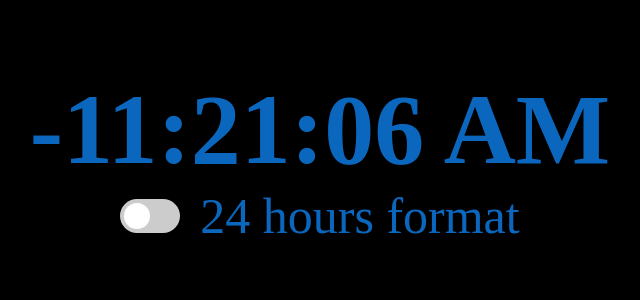
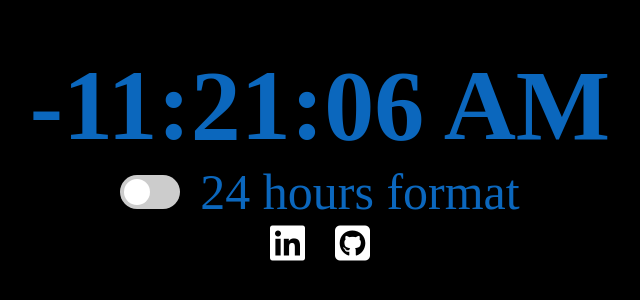
Before and after one commit to aneudya4/digital-clock, a plain HTML site: page index.html in a window 1280 px wide. Shown: the part 242-542 px from the top of the page, without its empty margins (320-960 px from the left). Drawn offline with Linux system fonts and the light colour scheme.

Commit message:
added social media icons

```diff
--- a/index.html
+++ b/index.html
@@ -4,7 +4,11 @@
     <meta charset="UTF-8" />
     <meta name="viewport" content="width=device-width, initial-scale=1.0" />
     <link rel="stylesheet" href="./main.css" />
-    <title>Document</title>
+    <script
+    src="https://kit.fontawesome.com/4fbeabb42e.js"
+    crossorigin="anonymous"
+  ></script>
+    <title>Digital Clock</title>
   </head>
   <body>
     <main class="container">
@@ -16,6 +20,16 @@
         </label>
         <span> 24 hours format</span>
       </div>
+      <footer>
+        <ul>
+          <li>
+            <a href=https://www.linkedin.com/in/aneudy-adames-600441158/" target='_blank'><i class="fab fa-linkedin"></i></a>
+          </li>
+          <li>
+            <a href="https://github.com/aneudya4" target='_blank'><i class="fab fa-github-square"></i></a>
+          </li>
+        </ul>
+      </footer>
     </main>
     <script src="./index.js"></script>
   </body>
--- a/main.css
+++ b/main.css
@@ -80,3 +80,24 @@ input:checked + .slider:before {
 .slider.round:before {
   border-radius: 50%;
 }
+
+footer ul {
+  list-style: none;
+  text-align: center;
+  padding: 0;
+  font-size: 40px;
+}
+
+li {
+  display: inline;
+  margin: 10px;
+}
+
+a,
+a:visited {
+  color: white;
+}
+
+a:hover {
+  color: rgb(194, 191, 191);
+}
```
